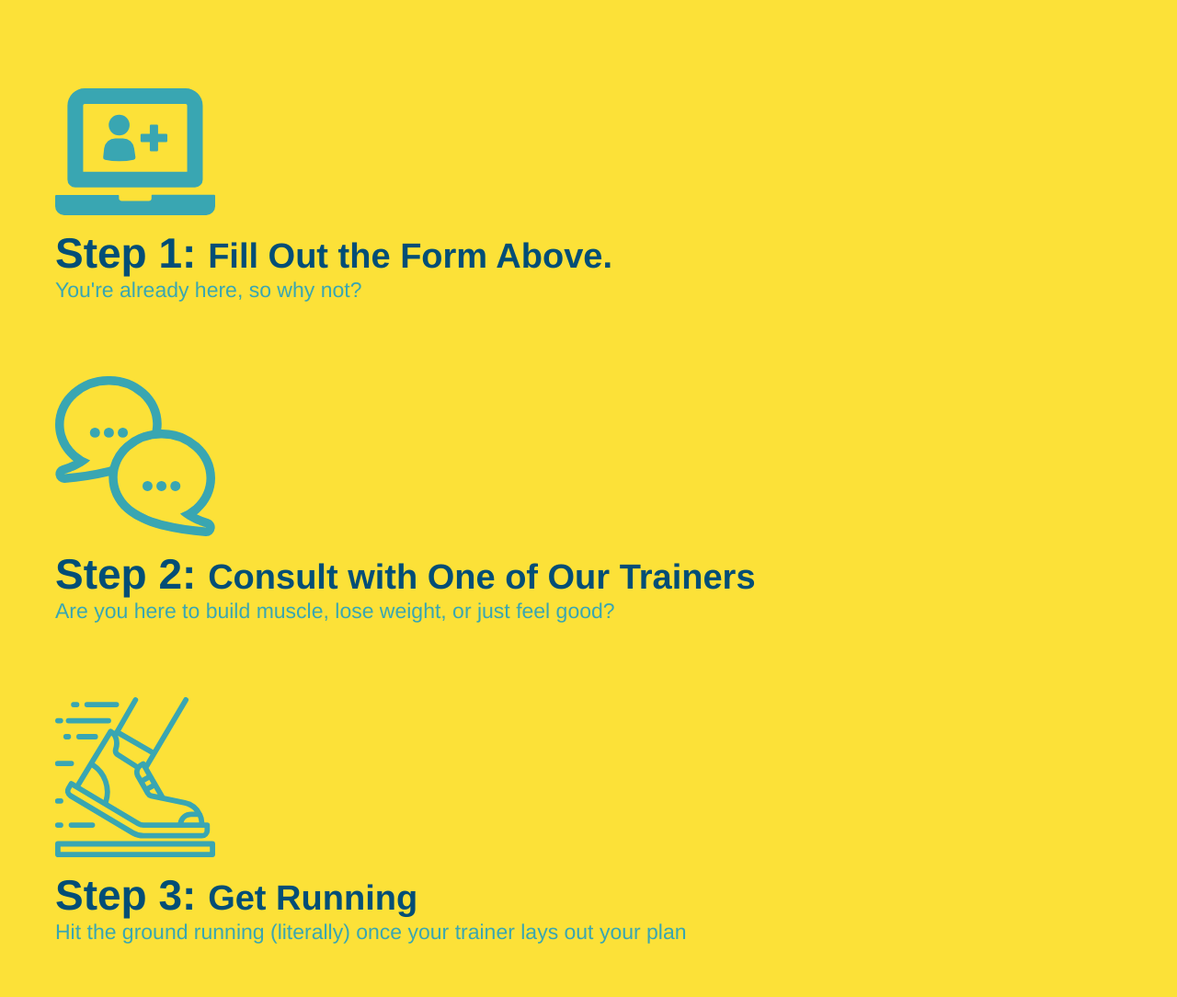
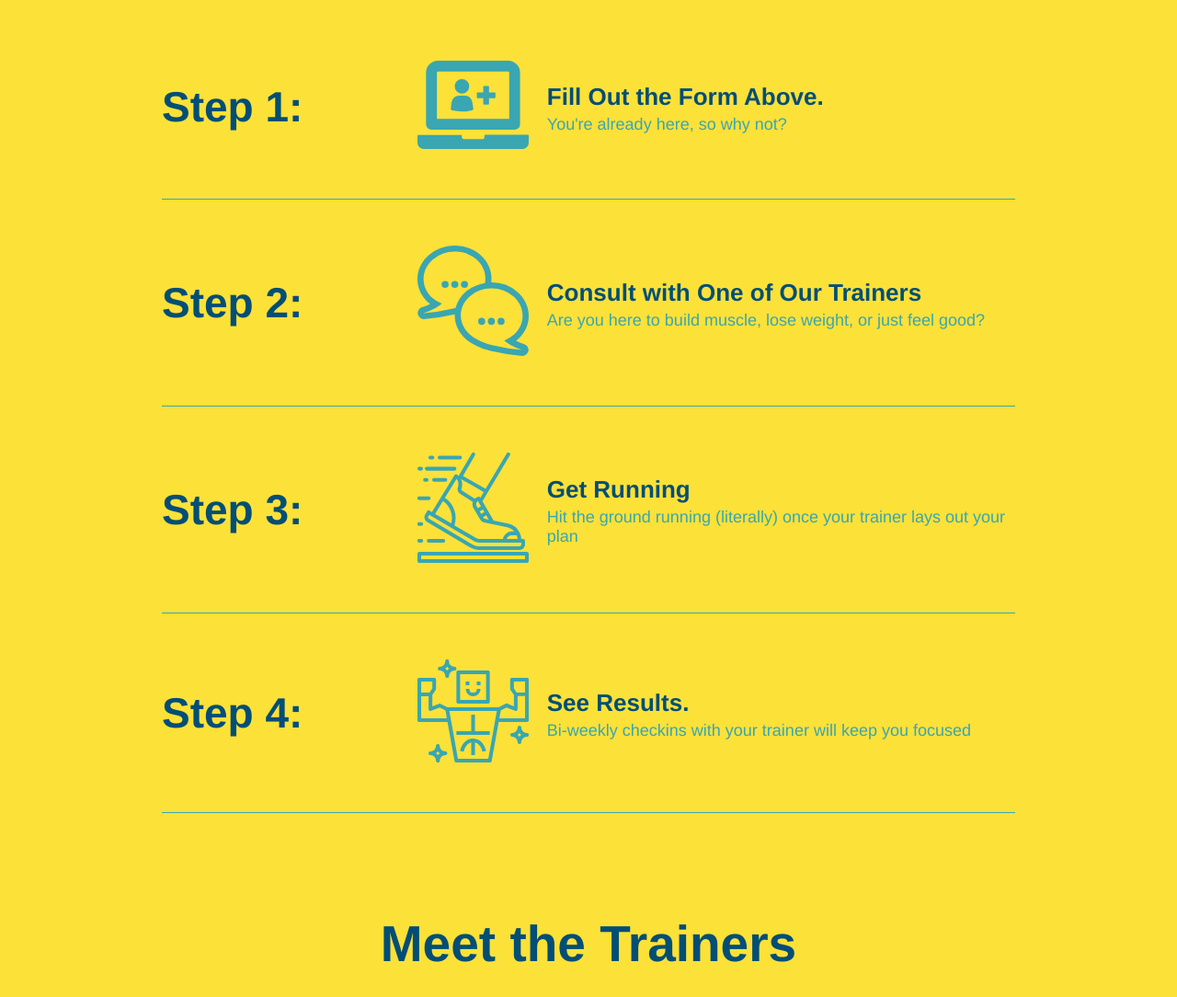
Before and after one commit to sam-levin/run-buddy, a plain HTML site: page index.html in a window 1280 px wide. Shown: the part 1560-2644 px from the top of the page at 92% size. Drawn offline with Linux system fonts and the light colour scheme.

Commit message:
add flexbox to the steps

```diff
--- a/assets/css/styles.css
+++ b/assets/css/styles.css
@@ -164,29 +164,56 @@ section {
     border-color: #39a6b2;
 }
 
-.steps div {
-    margin-bottom: 80px;
+
+.step {
+    margin: 50px auto;
+    padding-bottom: 50px;
+    width: 80%;
+    border-bottom: 1px solid #39a6b2;
+    display: flex;
+    flex-wrap: wrap;
+    align-items: center;
+    justify-content: space-between;
 }
 
-.steps img {
-    width: 15%;
-    margin: 10 px 0;
+.step h3 {
+    color: #024e76;
+    font-size: 46px;
+    flex: 1 30%;
 }
 
-.steps h3 {
-    color: #024e76;
-    font-size: 46px;
-    margin-top: 10px;
+.step-info {
+    flex: 2 70%;
+    display: flex;
+    flex-wrap: wrap;
+    align-items: center;
 }
 
-.steps p {
-    color: #39a6b2;
-    font-size: 23px;
+.step-img {
+    flex: 1 12%;
+    margin-right: 20px;
 }
 
-.steps span {
-    font-size: 38px;
+.step-img img {
+    max-width: 100%;
 }
+
+.step-text {
+    flex: 12;
+}
+
+.step-text h4 {
+    font-size: 26px;
+    line-height: 1.5;
+    color: #024e76;
+}
+
+.step-text p {
+    color: #39a6b2;
+    font-size: 18px;
+}
+
+
 
 .trainers {
 }
--- a/index.html
+++ b/index.html
@@ -76,7 +76,6 @@
     <!-- "what we do section"-->
     <section id="what-we-do" class="intro">
         <div class="flex-row">
-            v>
             <h2 class="section-title primary-border">What We Do</h2>
         </div>
         <div class="flex-row">
@@ -91,33 +90,58 @@
         <div class="flex-row">
             <h2 class="section-title secondary-border">What you do</h2>
         </div>
-        <div>
-            <!-- insert this img element   -->
+        <div class="step">
+            <h3>Step 1:</h3>
+            <div class="step-info">
+                <div class="step-img">
                     <img src="./assets/images/step-1.svg" alt="">
-            <h3>Step 1: <span>Fill Out the Form Above.</span></h3>
+                </div>
+                <div class="step-text">
+                    <h4>Fill Out the Form Above.</h4>
                     <p>You're already here, so why not?</p>
                 </div>
-
-        <div>
+            </div>
+        </div>
+        <div class="step">
+            <h3>Step 2:</h3>
+            <div class="step-info">
+                <div class="step-img">
                     <img src="./assets/images/step-2.svg" alt="">
-            <h3>Step 2: <span>Consult with One of Our Trainers</span></h3>
+                </div>
+                <div class="step-text">
+                    <h4>Consult with One of Our Trainers</h4>
                     <p>Are you here to build muscle, lose weight, or just feel good?</p>
                 </div>
-
-        <div>
+            </div>
+        </div>
+        <div class="step">
+            <h3>Step 3:</h3>
+            <div class="step-info">
+                <div class="step-img">
                     <img src="./assets/images/step-3.svg" alt="">
-            <h3>Step 3: <span>Get Running</span></h3>
+                </div>
+                <div class="step-text">
+                    <h4>Get Running</h4>
                     <p>Hit the ground running (literally) once your trainer lays out your plan</p>
                 </div>
-
-        <div>
+            </div>
+        </div>
+        <div class="step">
+            <h3>Step 4:</h3>
+            <div class="step-info">
+                <div class="step-img">
                     <img src="./assets/images/step-4.svg" alt="">
-            <h3>Step 4: <span>See Results.</span></h3>
+                </div>
+                <div class="step-text">
+                    <h4>See Results.</h4>
                     <p>
                         Bi-weekly checkins with your trainer will keep you focused
                     </p>
                 </div>
-    </section>
+            </div>
+        </div>
+
+
 
     <!-- "Meet the Trainers" section-->
     <section id="your-trainers" class="trainers">
```
Lines whose indentation alone changed are shown as unchanged.
